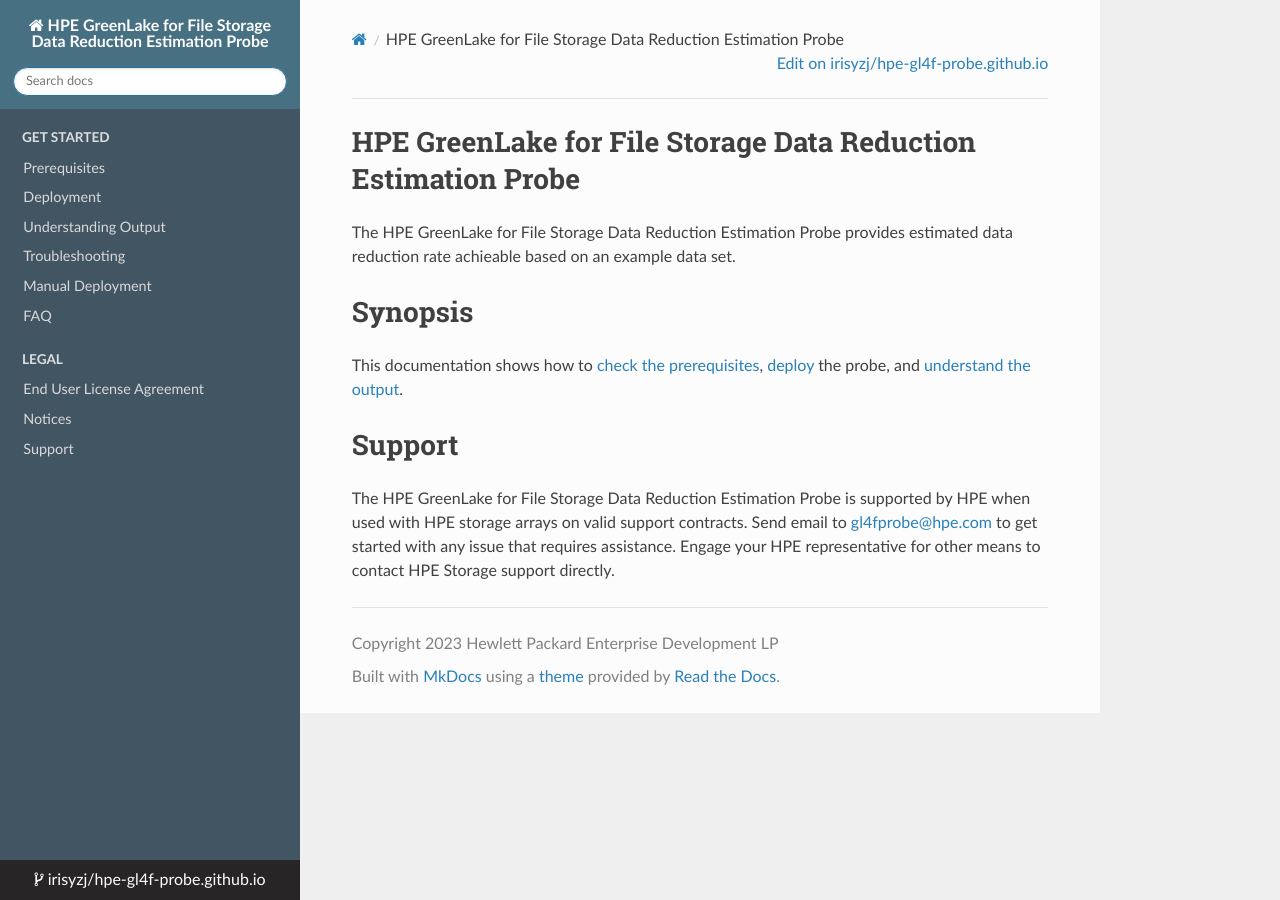
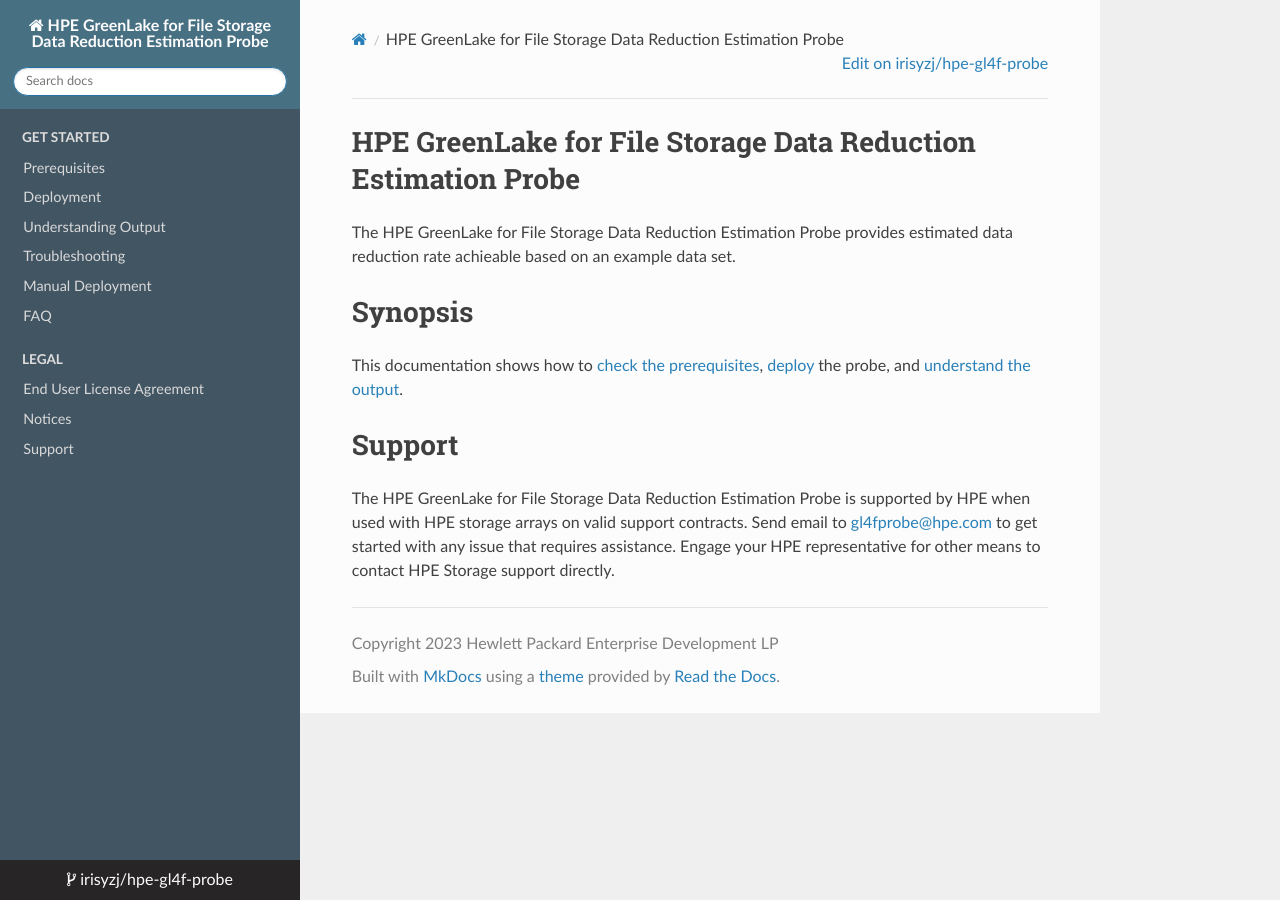
Before and after one commit to irisyzj/hpe-gl4f-probe, an MkDocs documentation site: the page built from docs/index.md, in a window 1280 px wide. Built offline with MkDocs 1.6.1, drawn with Linux system fonts in a browser that asks for light colours; nearby versions of some CDN libraries.

Commit message:
mkdocs troubleshooting

```diff
--- a/mkdocs.yml
+++ b/mkdocs.yml
@@ -1,12 +1,12 @@
 site_name: HPE GreenLake for File Storage Data Reduction Estimation Probe
 site_description: Reference documentation for the HPE GreenLake for File Storage Data Reduction Estimation Probe
-site_url: https://irisyzj.github.io/hpe-gl4f-probe.github.io
+site_url: https://irisyzj.github.io/hpe-gl4f-probe
 site_author: Hewlett Packard Enterprise
 theme:
   name: readthedocs
   custom_dir: hpe_theme/
-repo_name: 'irisyzj/hpe-gl4f-probe.github.io'
-repo_url: 'https://github.com/irisyzj/hpe-gl4f-probe.github.io'
+repo_name: 'irisyzj/hpe-gl4f-probe'
+repo_url: 'https://github.com/irisyzj/hpe-gl4f-probe'
 copyright: "Copyright 2023 Hewlett Packard Enterprise Development LP"
 extra_css:
   - css/hpedev.css
```
